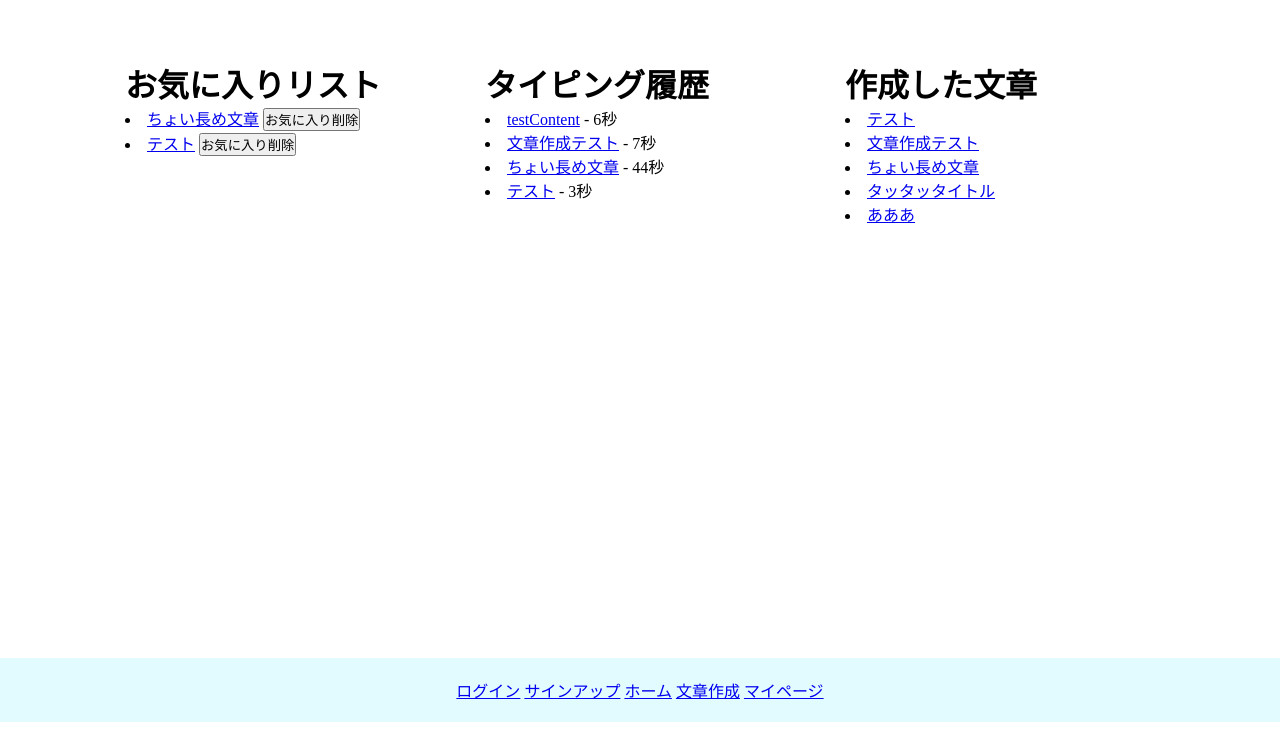
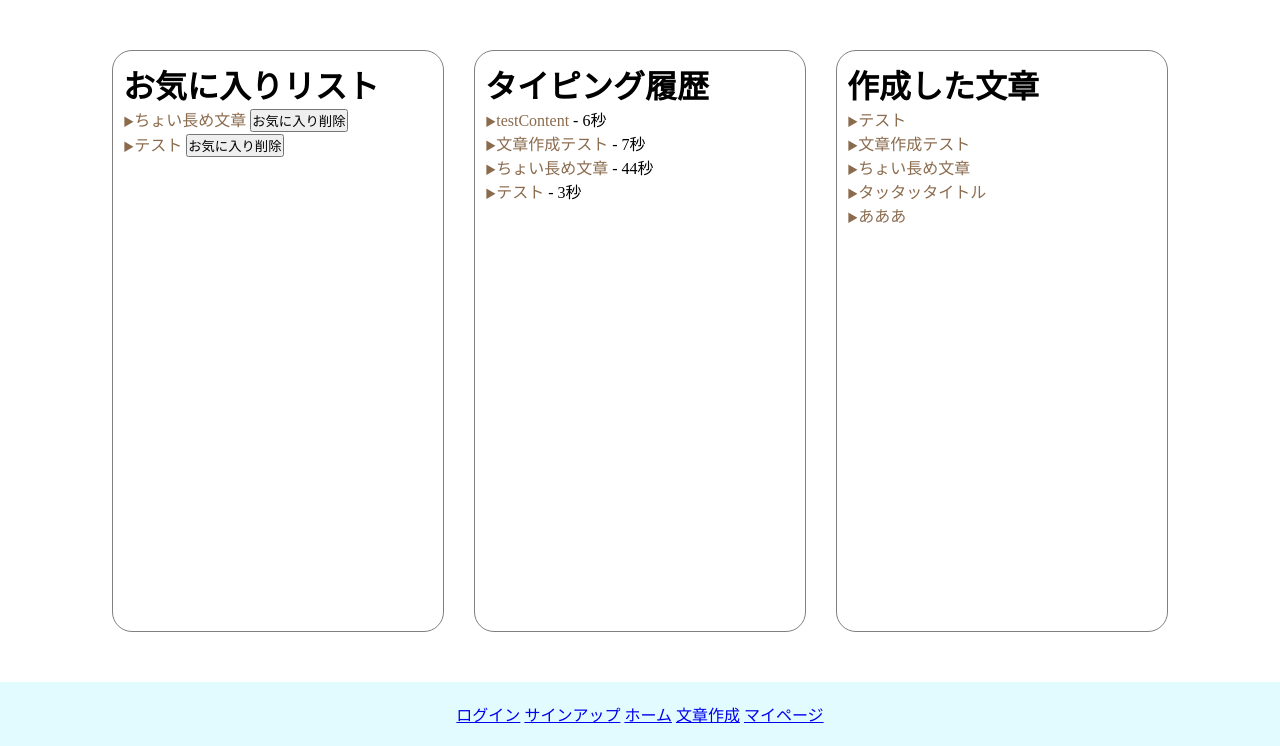
Before and after one commit to o-tsumuro/typingproject, a Django app: page /content/mypage/admin/ in a window 1280 px wide. Shown: the part 78-824 px from the top of the page. Before the commit the page ends 800 px from the top, so only its background shows below. Run offline with Django 4.2, Linux system fonts and the light colour scheme; a user stored in the database is signed in; data comes from the database, SQL or seed files in the repository; both versions use the stored data as it was after the commit.

Commit message:
リンクの見た目調整

```diff
--- a/typingproject/static/css/style.css
+++ b/typingproject/static/css/style.css
@@ -40,11 +40,36 @@ footer {
     display: flex;
     justify-content: center;
     gap: 30px;
+    list-style: none;
+}
+
+.mypage-list a {
+    text-decoration: none;
+    color: #8b6b4e;
+    transition: color 0.3s ease, opacity 0.3s ease;
+}
+
+.mypage-list a:visited {
+    color: rgb(117, 96, 46);
+}
+
+.mypage-list a:hover {
+    color: #bca28a;
+    opacity: 0.8;
+}
+
+.mypage-list li::before {
+    content: "▶";
+    color: #8b6b4e;
+    font-size: 0.7rem;
 }
 
 .left-list, .center-list, .right-list {
     display: inline-block;
     vertical-align: top;
     width: 25%;
+    min-height: 70vh;
     padding: 10px;
+    border: solid gray 1px;
+    border-radius: 20px;
 }
```
Also changed, not shown: db.sqlite3.
